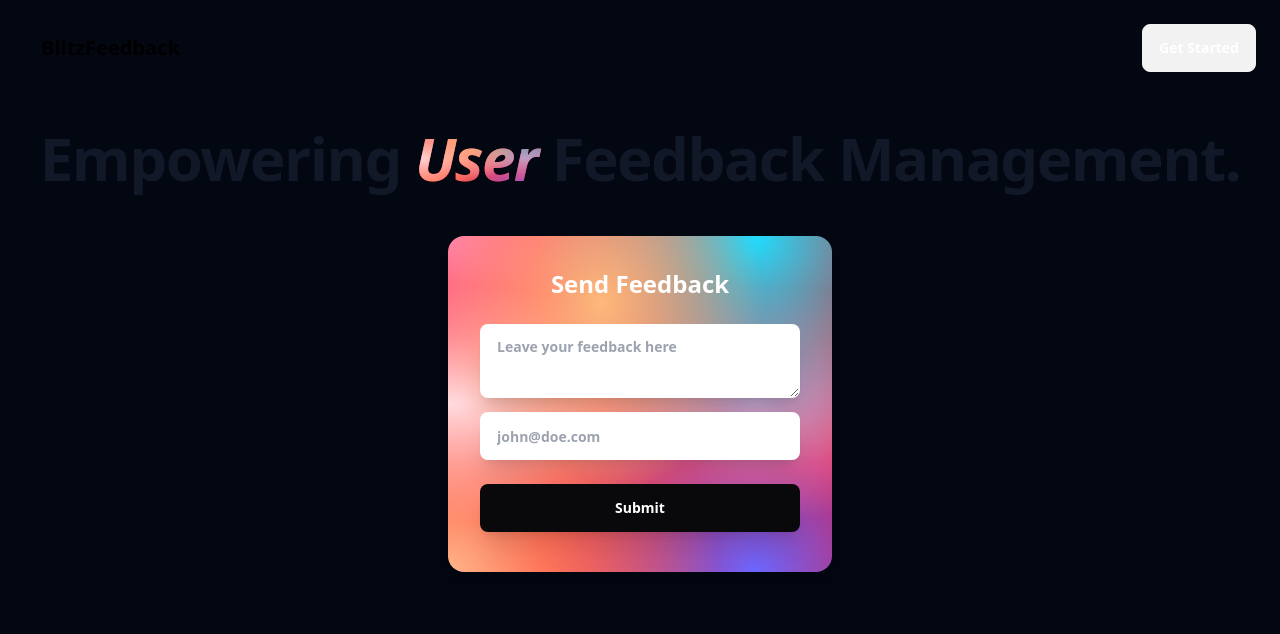
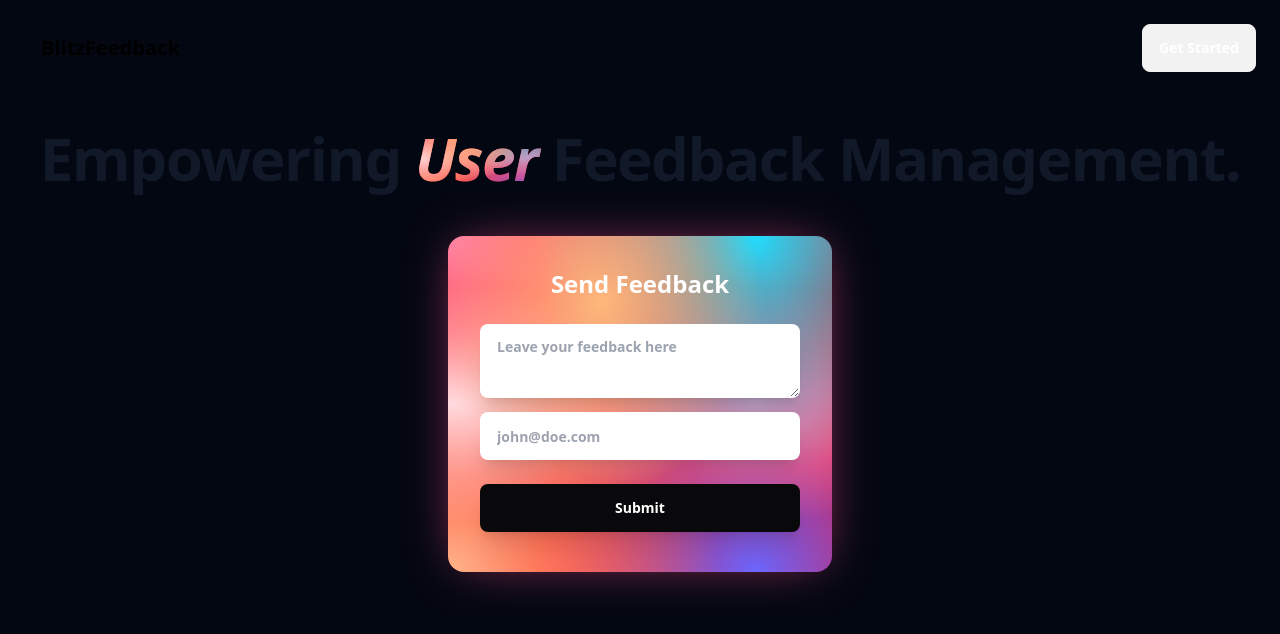
Before and after one commit to ramezj/astralics, a Next.js app in the folder client/: page / in a window 1280 px wide. Shown: the top 634 px of the page. Built offline with nearby package versions, Linux system fonts and the light colour scheme; no server answers.

Commit message:
Widget Shadow

```diff
--- a/client/components/widget/index.js
+++ b/client/components/widget/index.js
@@ -33,7 +33,7 @@ export default function Widget(props) {
     }
     return (
         <>
-        <div className="card w-96 backgroundColor shadow-xl duration-300">
+        <div className="card w-96 backgroundColor widgetShadow duration-300">
   <div className="card-body">
     <h2 className="card-title text-2xl text-white font-black justify-center mb-2">Send Feedback</h2>
     <form>
--- a/client/styles/globals.css
+++ b/client/styles/globals.css
@@ -48,3 +48,8 @@ body {
   radial-gradient(at 0% 100%, hsla(22,100%,77%,1) 0px, transparent 50%),
   radial-gradient(at 0% 0%, hsla(343,100%,76%,1) 0px, transparent 50%);
 }
+.widgetShadow {
+  -webkit-box-shadow: 0px 0px 52px -13px rgba(255,77,136,0.69);
+-moz-box-shadow: 0px 0px 52px -13px rgba(255,77,136,0.69);
+box-shadow: 0px 0px 52px -13px rgba(255,77,136,0.69);
+}
```
